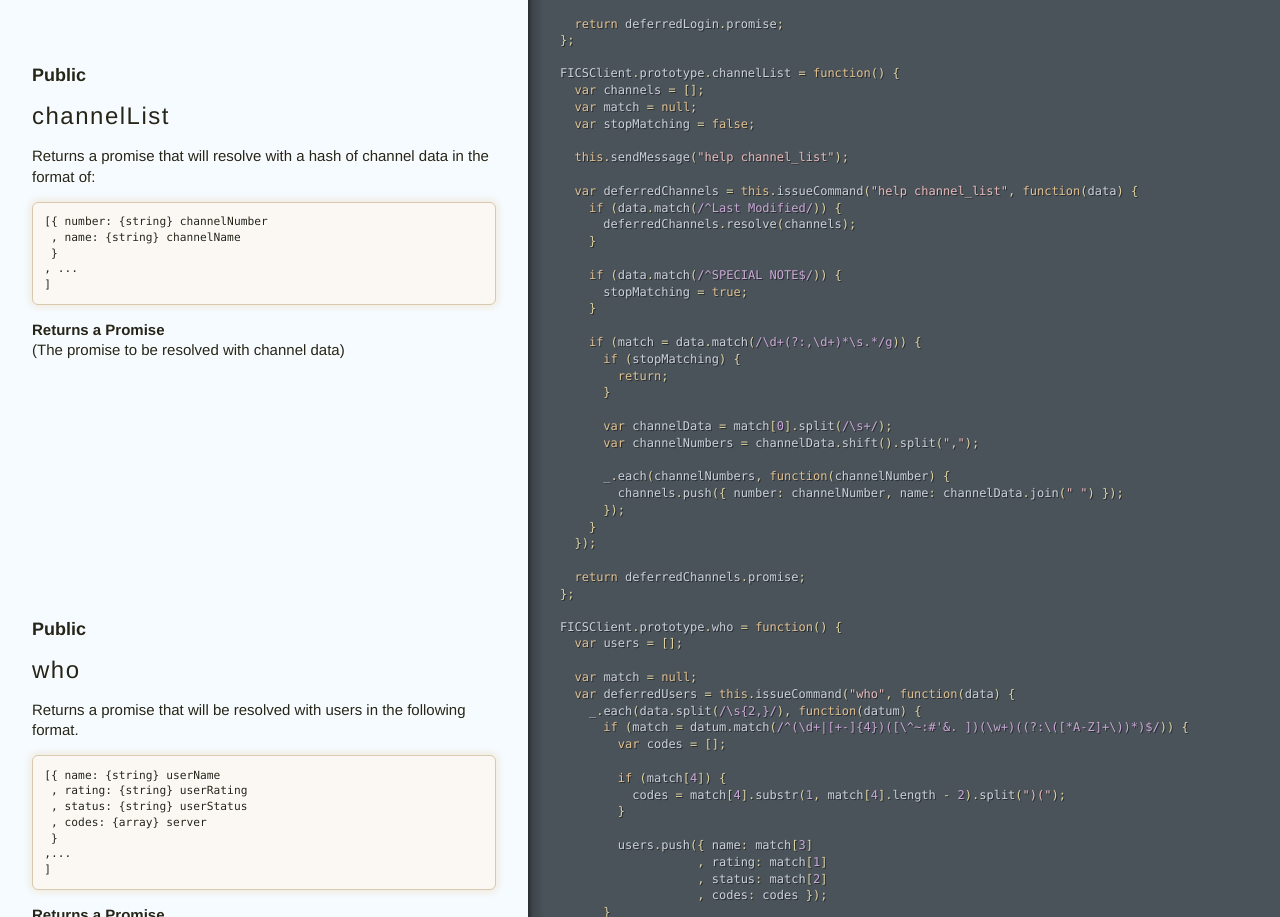
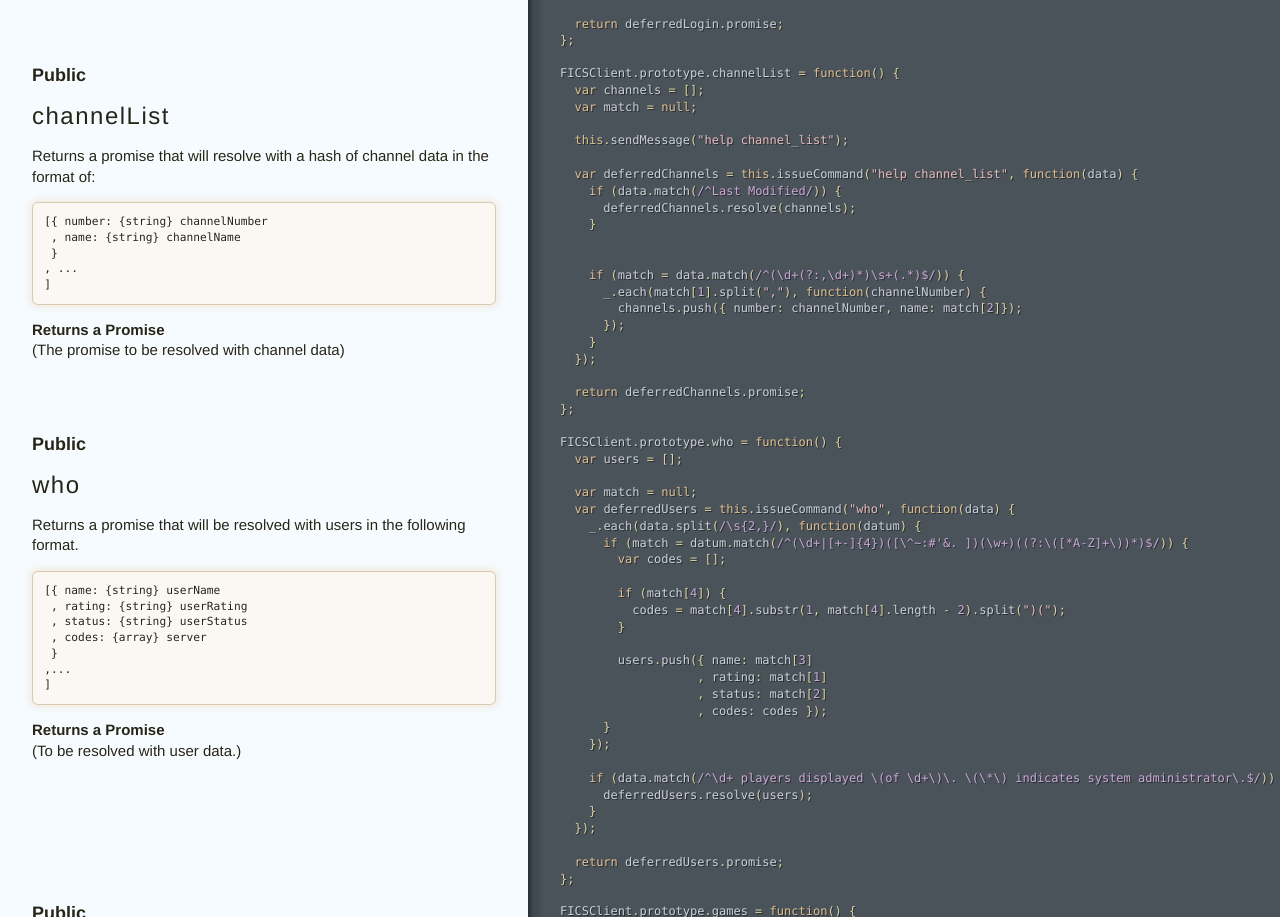
Before and after one commit to sonnym/fics, a plain HTML site: page index.html in a window 1280 px wide. Shown: the part 1181-2098 px from the top of the page. Drawn offline with Linux system fonts and the light colour scheme.

Commit message:
Generated documentation for 0d9ad40a1b7f35d01ec1eeba59d9ce343809eb9a

```diff
--- a/index.html
+++ b/index.html
@@ -94,7 +94,6 @@ format of:</p>
 <p><strong>Returns a Promise</strong><br/>(The promise to be resolved with channel data)</p></div></div><div class="code"><div class="wrapper"><span class="nx">FICSClient</span><span class="p">.</span><span class="nx">prototype</span><span class="p">.</span><span class="nx">channelList</span> <span class="o">=</span> <span class="kd">function</span><span class="p">()</span> <span class="p">{</span>
   <span class="kd">var</span> <span class="nx">channels</span> <span class="o">=</span> <span class="p">[];</span>
   <span class="kd">var</span> <span class="nx">match</span> <span class="o">=</span> <span class="kc">null</span><span class="p">;</span>
-  <span class="kd">var</span> <span class="nx">stopMatching</span> <span class="o">=</span> <span class="kc">false</span><span class="p">;</span>
 
   <span class="k">this</span><span class="p">.</span><span class="nx">sendMessage</span><span class="p">(</span><span class="s2">&quot;help channel_list&quot;</span><span class="p">);</span>
 
@@ -103,20 +102,10 @@ format of:</p>
       <span class="nx">deferredChannels</span><span class="p">.</span><span class="nx">resolve</span><span class="p">(</span><span class="nx">channels</span><span class="p">);</span>
     <span class="p">}</span>
 
-    <span class="k">if</span> <span class="p">(</span><span class="nx">data</span><span class="p">.</span><span class="nx">match</span><span class="p">(</span><span class="sr">/^SPECIAL NOTE$/</span><span class="p">))</span> <span class="p">{</span>
-      <span class="nx">stopMatching</span> <span class="o">=</span> <span class="kc">true</span><span class="p">;</span>
-    <span class="p">}</span>
 
-    <span class="k">if</span> <span class="p">(</span><span class="nx">match</span> <span class="o">=</span> <span class="nx">data</span><span class="p">.</span><span class="nx">match</span><span class="p">(</span><span class="sr">/\d+(?:,\d+)*\s.*/g</span><span class="p">))</span> <span class="p">{</span>
-      <span class="k">if</span> <span class="p">(</span><span class="nx">stopMatching</span><span class="p">)</span> <span class="p">{</span>
-        <span class="k">return</span><span class="p">;</span>
-      <span class="p">}</span>
-
-      <span class="kd">var</span> <span class="nx">channelData</span> <span class="o">=</span> <span class="nx">match</span><span class="p">[</span><span class="mi">0</span><span class="p">].</span><span class="nx">split</span><span class="p">(</span><span class="sr">/\s+/</span><span class="p">);</span>
-      <span class="kd">var</span> <span class="nx">channelNumbers</span> <span class="o">=</span> <span class="nx">channelData</span><span class="p">.</span><span class="nx">shift</span><span class="p">().</span><span class="nx">split</span><span class="p">(</span><span class="s2">&quot;,&quot;</span><span class="p">);</span>
-
-      <span class="nx">_</span><span class="p">.</span><span class="nx">each</span><span class="p">(</span><span class="nx">channelNumbers</span><span class="p">,</span> <span class="kd">function</span><span class="p">(</span><span class="nx">channelNumber</span><span class="p">)</span> <span class="p">{</span>
-        <span class="nx">channels</span><span class="p">.</span><span class="nx">push</span><span class="p">({</span> <span class="nx">number</span><span class="o">:</span> <span class="nx">channelNumber</span><span class="p">,</span> <span class="nx">name</span><span class="o">:</span> <span class="nx">channelData</span><span class="p">.</span><span class="nx">join</span><span class="p">(</span><span class="s2">&quot; &quot;</span><span class="p">)</span> <span class="p">});</span>
+    <span class="k">if</span> <span class="p">(</span><span class="nx">match</span> <span class="o">=</span> <span class="nx">data</span><span class="p">.</span><span class="nx">match</span><span class="p">(</span><span class="sr">/^(\d+(?:,\d+)*)\s+(.*)$/</span><span class="p">))</span> <span class="p">{</span>
+      <span class="nx">_</span><span class="p">.</span><span class="nx">each</span><span class="p">(</span><span class="nx">match</span><span class="p">[</span><span class="mi">1</span><span class="p">].</span><span class="nx">split</span><span class="p">(</span><span class="s2">&quot;,&quot;</span><span class="p">),</span> <span class="kd">function</span><span class="p">(</span><span class="nx">channelNumber</span><span class="p">)</span> <span class="p">{</span>
+        <span class="nx">channels</span><span class="p">.</span><span class="nx">push</span><span class="p">({</span> <span class="nx">number</span><span class="o">:</span> <span class="nx">channelNumber</span><span class="p">,</span> <span class="nx">name</span><span class="o">:</span> <span class="nx">match</span><span class="p">[</span><span class="mi">2</span><span class="p">]});</span>
       <span class="p">});</span>
     <span class="p">}</span>
   <span class="p">});</span>
```
